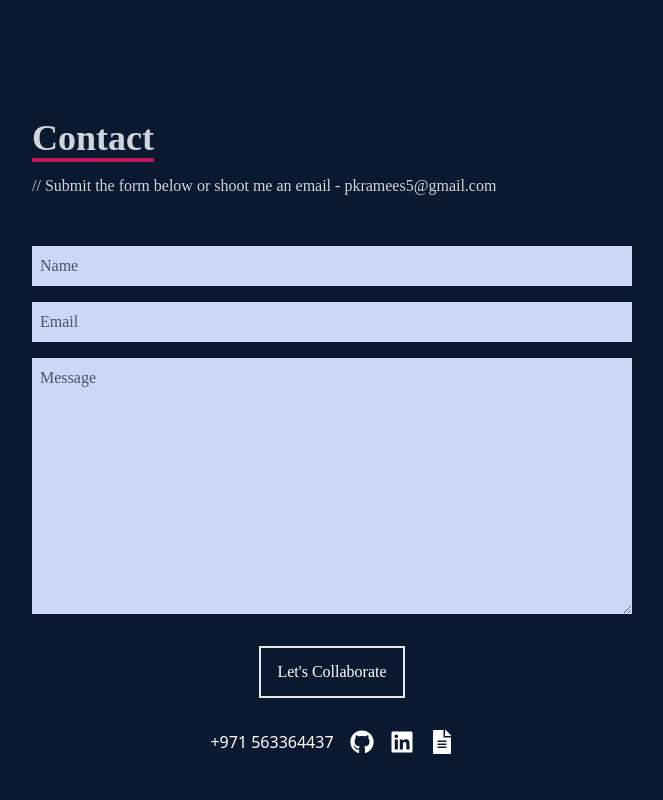
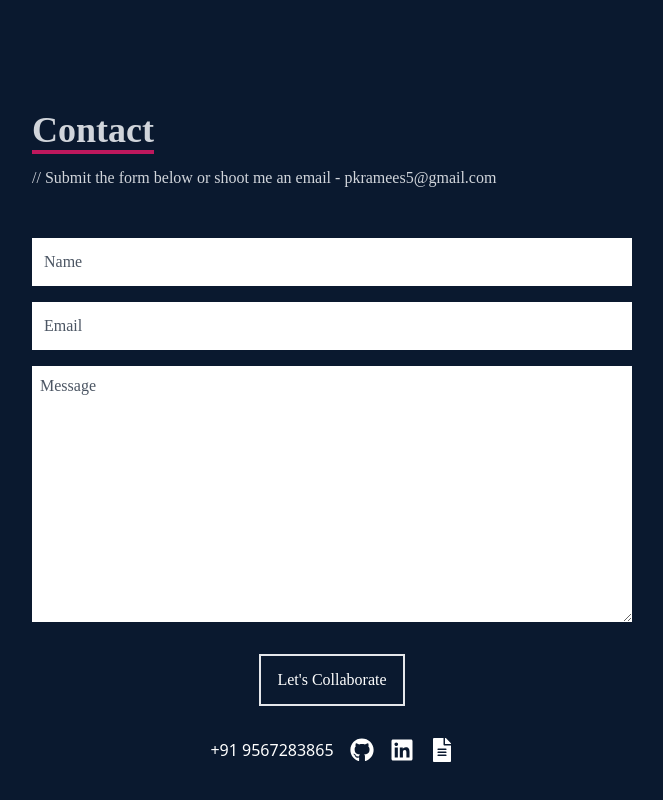
Before and after one commit to Rameespk424/My-Porfolio, a React (Create React App) app: page / in a window 1280 px wide. Shown: the part 3164-3964 px from the top of the page, without its empty margins (308-971 px from the left). Built offline with nearby package versions, Linux system fonts and the light colour scheme.

Commit message:
feat: contact number  updated

```diff
--- a/src/components/Contact.jsx
+++ b/src/components/Contact.jsx
@@ -4,7 +4,7 @@ import { useRef } from 'react';
 import emailjs from '@emailjs/browser';
 import toast, { Toaster } from 'react-hot-toast';
 
-const phoneNumber = '+971 563364437';
+const phoneNumber = '+91 9567283865';
  const email = 'pkramees5@gmail.com';
  const githubUrl = 'https://github.com/Rameespk424';
  const linkedinUrl = 'https://www.linkedin.com/in/ramees-pk-28303b1b0/';
@@ -52,9 +52,9 @@ const Contact = () => {
                 <p className='text-4xl font-bold inline border-b-4 border-pink-700 text-gray-300'>Contact</p>
                 <p className='text-gray-300 py-4'>// Submit the form below or shoot me an email - <a href={`mailto:${email}`}>{email}</a></p>
             </div>
-            <input className='placeholder-gray-600 bg-[#ccd6f6] p-2' type="text" placeholder='Name' name='from_name' />
-            <input className='placeholder-gray-600 my-4 p-2 bg-[#ccd6f6]' name={""} type="email" placeholder='Email'  />
-            <textarea className='bg-[#ccd6f6] p-2 placeholder-gray-600' name={"message"} rows="10" placeholder='Message'  ></textarea>
+            <input className='placeholder-gray-600 bg-[#ffffff] p-3' type="text" placeholder='Name' name='from_name' />
+            <input className='placeholder-gray-600 my-4 p-3 bg-[#ffffff]' name={""} type="email" placeholder='Email'  />
+            <textarea className='bg-[#ffffff] p-2 placeholder-gray-600' name={"message"} rows="10" placeholder='Message'  ></textarea>
             <button className='text-white border-2 hover:bg-pink-700 hover:border-pink-700 px-4 py-3 my-8 mx-auto flex items-center' type='submit'>Let's Collaborate</button>
         </form>
 
```
